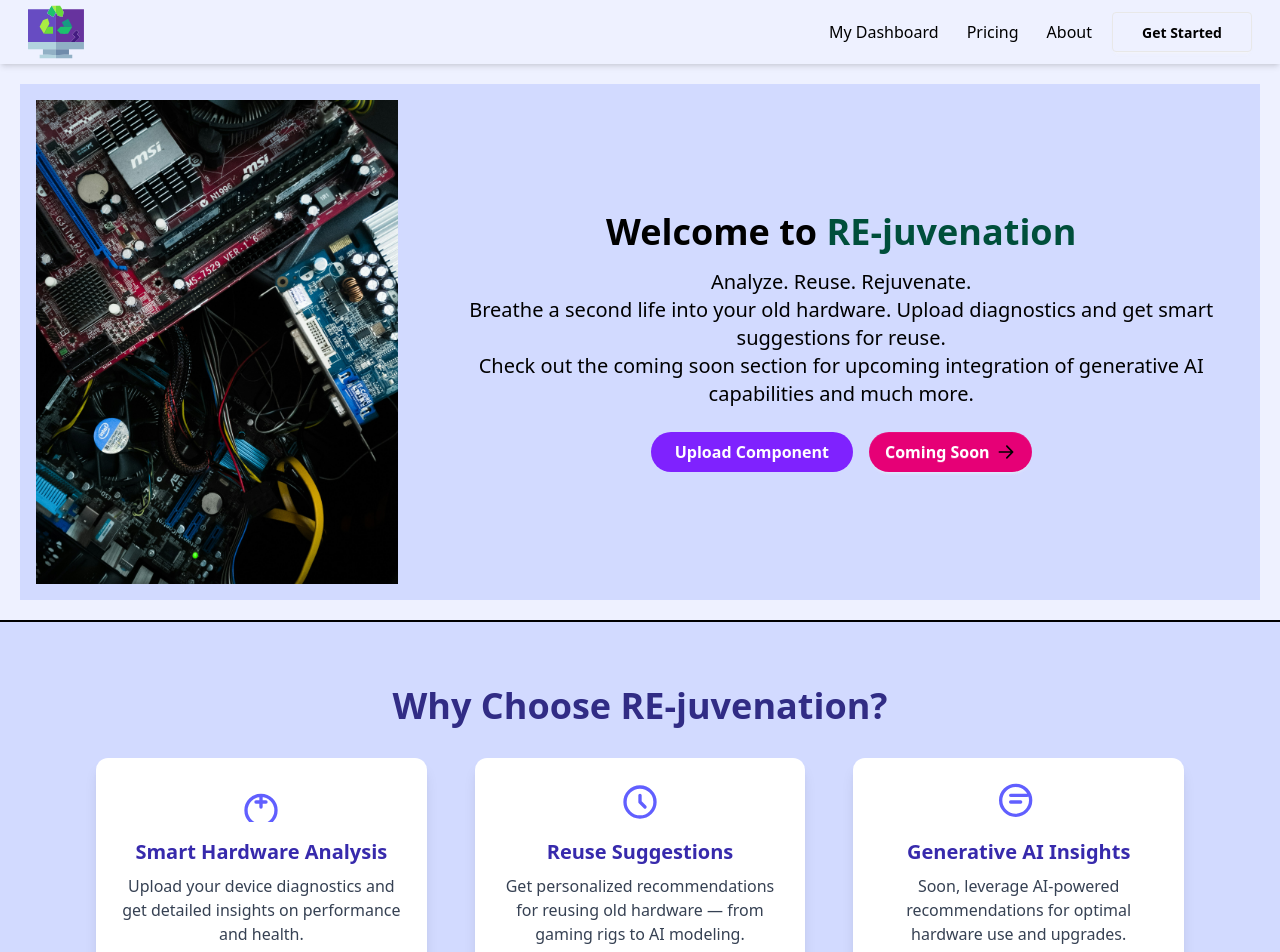
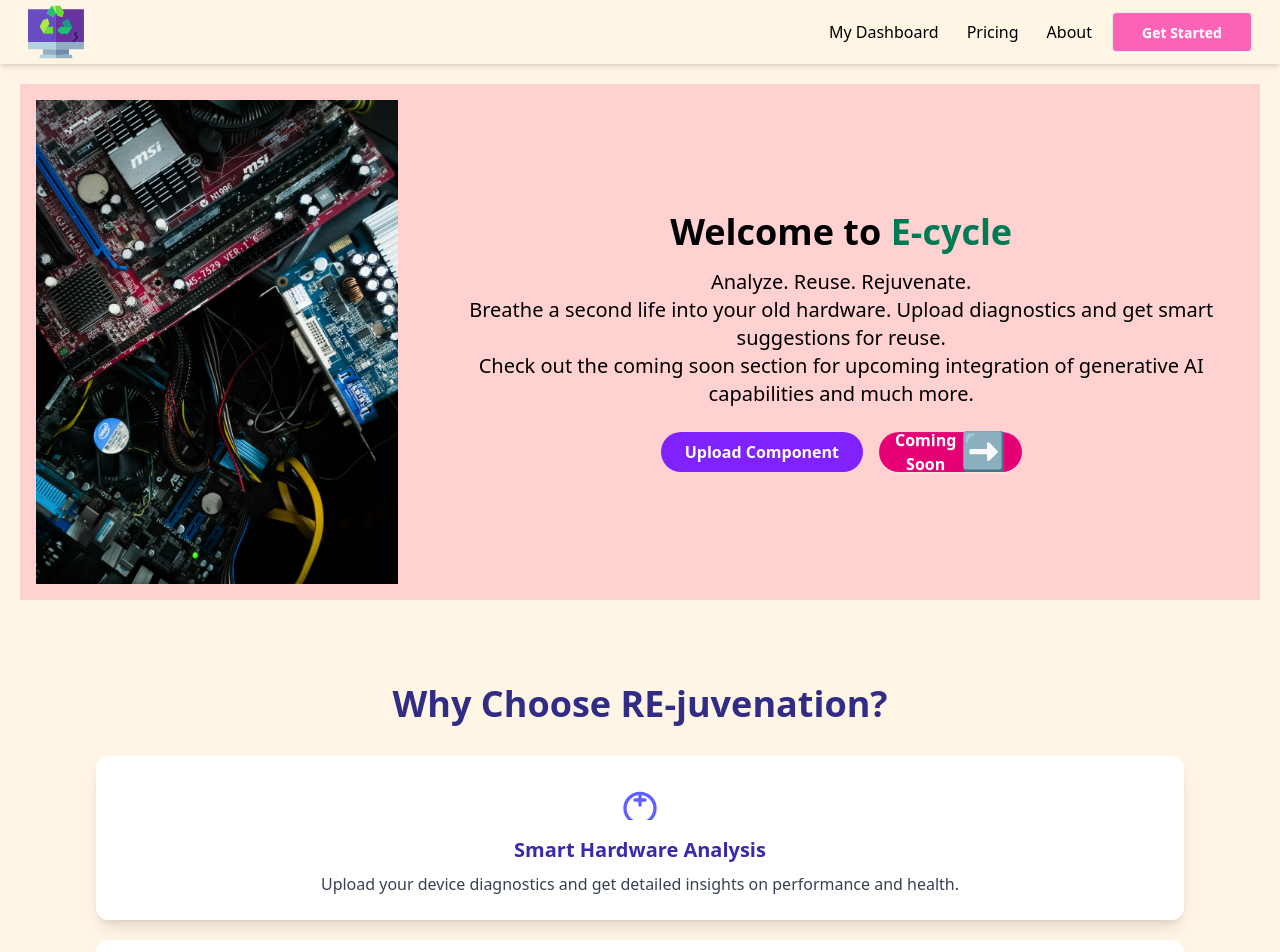
Before and after one commit to adhmara-prani/E-waste-management, a React (Vite) app in the folder frontend/: page / in a window 1280 px wide. Shown: the top 952 px of the page. Built offline with nearby package versions, Linux system fonts and the light colour scheme.

Commit message:
Making Features and Other Sections

```diff
--- a/frontend/src/components/Features/Features.jsx
+++ b/frontend/src/components/Features/Features.jsx
@@ -69,7 +69,7 @@ const features = [
 const Features = () => {
   return (
     <section
-      className="bg-[#d2daff] py-16 px-6 sm:px-12 lg:px-24">
+      className="py-16 px-6 sm:px-12 lg:px-24">
       <div className="max-w-7xl mx-auto text-center">
         <h2
           id="features-title"
@@ -77,7 +77,7 @@ const Features = () => {
         >
           Why Choose RE-juvenation?
         </h2>
-        <div className="grid gap-12 sm:grid-cols-2 lg:grid-cols-3">
+        <div className="grid grid-cols-1 gap-5">
           {features.map(({ title, description, icon }, idx) => (
             <div key={idx} className="bg-white rounded-xl p-6 shadow-lg flex flex-col items-center text-center hover:shadow-xl transition-shadow duration-300">
               <div className="mb-4">{icon}
--- a/frontend/src/components/Hero/Hero.jsx
+++ b/frontend/src/components/Hero/Hero.jsx
@@ -1,17 +1,17 @@
 import React from 'react'
 import heroImg from '../../assets/hero_components.jpg'
 
+{/*97BE5A*/}
 const Hero = () => {
   return (
-    <section className='max-h-[200vh] border-b-2 border-black'>
-      <div className='bg-[#D2DAFF] p-4 m-5 max-sm:flex-col flex items-center'>
-        <img className='max-md:sm:size-1/2 md:size-1/2 lg:size-1/3 xl:size-3/10 max-sm:mb-5' src={heroImg} alt="heroImg" />
+    <section className='max-h-screen min-h-fit'>
+      <div className='bg-[#FFD1D1] p-4 m-5 max-sm:flex-col flex items-center'>
+        <img className='max-md:sm:w-1/2 md:w-1/2 lg:w-1/3 xl:w-3/10 max-sm:mb-5' src={heroImg} alt="heroImg" />
 
       <div className='sm:ml-5 text-center text-black max-sm:w-full w-[85%] lg:ml-10 flex flex-col items-center'>
           <h1 className='max-sm:text-3xl text-2xl lg:text-4xl font-bold mb-4'>
-            Welcome to <span className='text-emerald-900'>RE-juvenation</span>
+            Welcome to <span className='text-emerald-700'>E-cycle</span>
           </h1>
-
           <div className='sm:text-lg md:text-xl max-sm:text-lg mb-6'>
             <p>
             Analyze. Reuse. Rejuvenate.
@@ -35,7 +35,7 @@ const Hero = () => {
 
           <button className='btn bg-pink-600 text-[16px] font-semibold text-white rounded-full border-none'>
             Coming Soon
-            <svg className='w-5 hover:translate-x-0.5 transition-all duration-100' viewBox="0 0 24 24" fill="none" xmlns="http://www.w3.org/2000/svg"><g id="SVGRepo_bgCarrier" stroke-width="0"></g><g id="SVGRepo_tracerCarrier" stroke-linecap="round" stroke-linejoin="round"></g><g id="SVGRepo_iconCarrier"> <path fill-rule="evenodd" clip-rule="evenodd" d="M12.2929 4.29289C12.6834 3.90237 13.3166 3.90237 13.7071 4.29289L20.7071 11.2929C21.0976 11.6834 21.0976 12.3166 20.7071 12.7071L13.7071 19.7071C13.3166 20.0976 12.6834 20.0976 12.2929 19.7071C11.9024 19.3166 11.9024 18.6834 12.2929 18.2929L17.5858 13H4C3.44772 13 3 12.5523 3 12C3 11.4477 3.44772 11 4 11H17.5858L12.2929 5.70711C11.9024 5.31658 11.9024 4.68342 12.2929 4.29289Z" fill="#000000"></path> </g></svg>
+            <svg className='w-5 animate-bounce' viewBox="0 0 128 128" xmlns="http://www.w3.org/2000/svg" xmlns:xlink="http://www.w3.org/1999/xlink" aria-hidden="true" role="img" class="iconify iconify--noto" preserveAspectRatio="xMidYMid meet" fill="#000000"><g id="SVGRepo_bgCarrier" stroke-width="0"></g><g id="SVGRepo_tracerCarrier" stroke-linecap="round" stroke-linejoin="round"></g><g id="SVGRepo_iconCarrier"> <path d="M116 4H12c-4.4 0-8 3.6-8 8v104c0 4.4 3.6 8 8 8h104c4.4 0 8-3.6 8-8V12c0-4.4-3.6-8-8-8z" fill="#427687"> </path> <path d="M109.7 4H11.5C7.4 4 4 7.4 4 11.5v97.9c0 4.2 3.4 7.5 7.5 7.5h98.1c4.2 0 7.5-3.4 7.5-7.5V11.5c.2-4.1-3.3-7.5-7.4-7.5z" fill="#8cafbf"> </path> <path d="M80.6 37l24 24c1.8 1.6 1.8 4.4 0 6l-24 24c-2.6 2.3-6.6.4-6.6-3V74c0-1.1-.9-2-2-2H26c-2.2 0-4-1.8-4-4v-8c0-2.2 1.8-4 4-4h46c1.1 0 2-.9 2-2V40c0-3.4 4.1-5.3 6.6-3z" fill="#fafafa"> </path> <g> <path d="M39.7 12.9c0-2.3-1.6-3-10.8-2.7c-7.7.3-11.5 1.2-13.8 4s-2.9 8.5-3 15.3c0 4.8 0 9.3 2.5 9.3c3.4 0 3.4-7.9 6.2-12.3c5.4-8.7 18.9-10.6 18.9-13.6z" opacity=".5" fill="#b4e1ed"> </path> </g> </g></svg>
             </button>
           </div>
         </div>
--- a/frontend/src/components/Navbar/Navbar.jsx
+++ b/frontend/src/components/Navbar/Navbar.jsx
@@ -14,11 +14,11 @@ const Navbar = () => {
 
   return (
   <nav>
+    {/* Web Navbar */}
     <div className="hidden sm:flex navbar h-10 w-full shadow-md ">
             {/*left half*/}
             <div className='flex ml-5 items-center'>
                 <img className='max-sm:size-12 sm:max-lg:size-13 lg:size-14 cursor-pointer' src={logo} alt="my_logo" />
-                {/* <span className='text-black ml-5'>RE-juvenation</span> */}
             </div>
 
             {/*right half */}
@@ -29,18 +29,56 @@ const Navbar = () => {
                 <li className='cursor-pointer'><a>About</a></li>
               </ul>
 
-              <div>
-                <button className="btn text-black w-35 bg-[#EEF1FF] hover:text-white hover:bg-gradient-to-b hover:from-indigo-400 hover:to-purple-400 transition duration-250">Get Started</button> {/* Use hamburger below sm width */}
-              </div>
+              <button className="btn text-white w-35 bg-pink-400 hover:bg-gradient-to-t hover:from-pink-400 hover:to-purple-400 transition duration-250">
+                Get Started
+              </button> {/* Use hamburger below sm width */}
             </div>
-        </div>
-
-    <div className='flex sm:hidden navbar h-10 bg-base-100'>
-      <div>
-        <img onClick={toggleMenu} className='size-10 cursor-pointer stroke-black' src={open ? closeIcon : hamIcon} alt="hamburger" />
       </div>
 
-      {open && (
+
+    {/* Mobile Navbar */}
+    <div className="flex sm:hidden items-center justify-between p-4 shadow-md h-14">
+  {/* Hamburger Icon */}
+  <img
+    onClick={toggleMenu}
+    className="size-10 cursor-pointer"
+    src={open ? closeIcon : hamIcon}
+    alt="hamburger"
+  />
+
+  {/* Sliding Sidebar Menu */}
+  <div
+    className={`fixed top-0 left-0 h-full w-4/5 bg-white z-50 transform ${
+      open ? "translate-x-0" : "-translate-x-full"
+    } transition-transform duration-300 ease-in-out shadow-lg`}
+  >
+    <div className="flex justify-end p-4">
+      <img
+        onClick={toggleMenu}
+        className="size-8 cursor-pointer"
+        src={closeIcon}
+        alt="close"
+      />
+    </div>
+    <ul className="flex flex-col gap-20 text-xl items-center text-black font-medium mt-10">
+      <li className="cursor-pointer"><a>My Dashboard</a></li>
+      <li className="cursor-pointer"><a>Pricing</a></li>
+      <li className="cursor-pointer"><a>About</a></li>
+      <button
+        type="button"
+        className="w-2/3 btn text-white bg-pink-400 hover:bg-gradient-to-t hover:from-pink-400 hover:to-purple-400 transition duration-250"
+      >
+        Get Started
+      </button>
+    </ul>
+  </div>
+</div>
+
+  </nav>
+
+)}
+
+{/* {open && (
         <div className='absolute mt-82 w-[96%] text-black font-semibold z-1 bg-[#EEF1FF] p-4 rounded-xl'>
 
           <ul className='flex items-center justify-center gap-10 flex-col'>
@@ -52,52 +90,6 @@ const Navbar = () => {
           </ul>
 
         </div>
-      )}
-    </div>
-  </nav>
-
-//     <div className="navbar bg-base-100 shadow-sm">
-//   <div className="navbar-start">
-//     <div className="dropdown">
-//       <div tabIndex={0} role="button" className="btn btn-ghost lg:hidden">
-//         <svg xmlns="http://www.w3.org/2000/svg" fill="none" viewBox="0 0 24 24" className="inline-block h-5 w-5 stroke-current"> <path strokeLinecap="round" strokeLinejoin="round" strokeWidth="2" d="M4 6h16M4 12h16M4 18h16"></path> </svg>
-//       </div>
-//       <ul
-//         tabIndex={0}
-//         className="menu menu-sm dropdown-content bg-base-100 rounded-box z-1 mt-3 w-52 p-2 shadow">
-//         <li><a>Item 1</a></li>
-//         <li>
-//           <a>Parent</a>
-//           <ul className="p-2">
-//             <li><a>Submenu 1</a></li>
-//             <li><a>Submenu 2</a></li>
-//           </ul>
-//         </li>
-//         <li><a>Item 3</a></li>
-//       </ul>
-//     </div>
-//     <a className="font-semibold text-xl ml-2">RE-juvination</a>
-//   </div>
-//   <div className="navbar-center hidden lg:flex">
-//     <ul className="menu menu-horizontal px-1">
-//       <li><a>Item 1</a></li>
-//       <li>
-//         <details>
-//           <summary>Parent</summary>
-//           <ul className="p-2">
-//             <li><a>Submenu 1</a></li>
-//             <li><a>Submenu 2</a></li>
-//           </ul>
-//         </details>
-//       </li>
-//       <li><a>Item 3</a></li>
-//     </ul>
-//   </div>
-//   <div className="navbar-end">
-//     <a className="btn">Button</a>
-//   </div>
-// </div>
-//   ) GENERIC DAISY UI NAVBAR
-)}
+)} */}
 
 export default Navbar
--- a/frontend/src/index.css
+++ b/frontend/src/index.css
@@ -2,10 +2,12 @@
 @plugin "daisyui";
 
 body {
-    background: #EEF1FF;
+    background: #FFF5E4;
     background-repeat: no-repeat;
     background-position: center;
 }
 
-/* F4F6FF */
+
+/* current - FFE8C5
+F4F6FF EEF1FF FFF5E4*/
 /*Breathe a second life into your old hardware. Upload diagnostics and get smart suggestions for reuse. Check out the coming soon section for upcoming integration of generative AI capabilities and much more.*/
```
Also changed, not shown: frontend/src/assets/closeIcon.svg, frontend/src/assets/hamburger-menu.svg.
